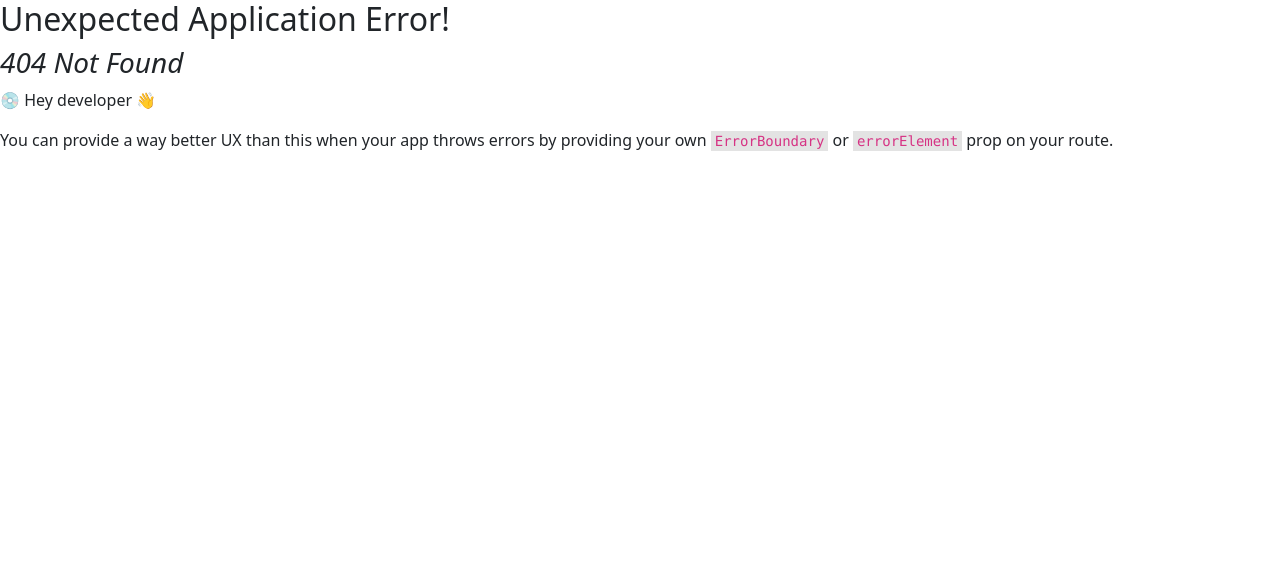
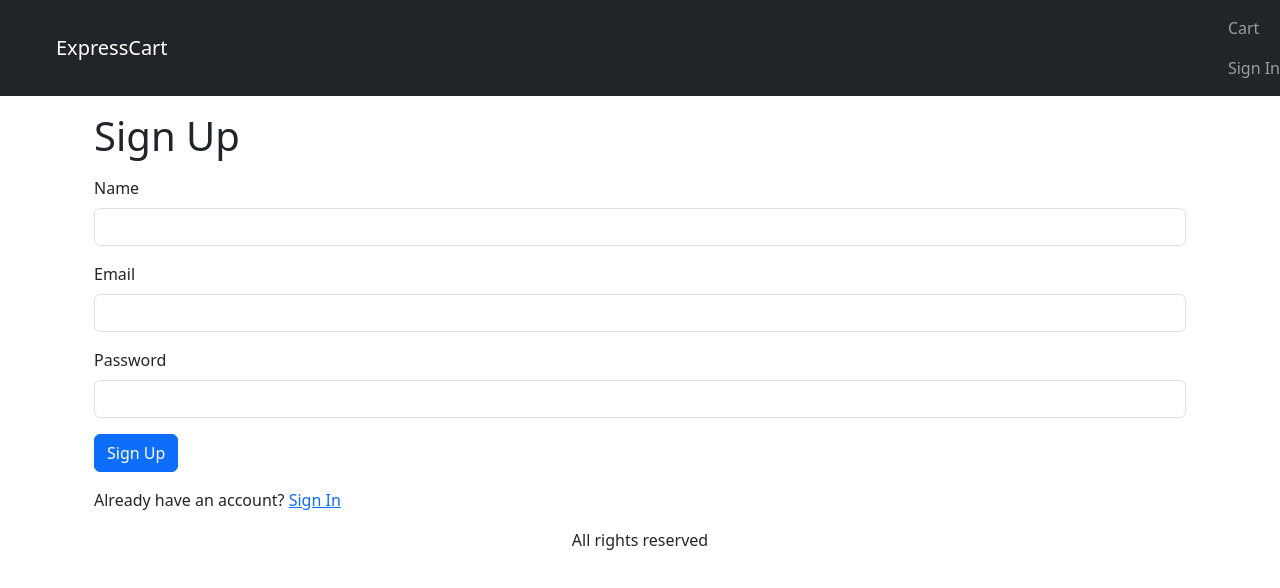
Before and after one commit to AbinashRai/MERN-Ecommerce, a React (Vite) app in the folder frontend/: page /signup in a window 1280 px wide. Before the commit this address had no page. Shown: the top 588 px of the page. Built offline with nearby package versions, Linux system fonts and the light colour scheme.

Commit message:
fixed the post link in singUpPage

```diff
--- a/frontend/src/App.tsx
+++ b/frontend/src/App.tsx
@@ -14,7 +14,7 @@ function App() {
               <Link to="/cart" className="nav-link">
                 Cart
               </Link>
-              <a href="/signin" className="nav-link">
+              <a href="/signup" className="nav-link">
                 Sign In
               </a>
             </Nav>
--- a/frontend/src/main.tsx
+++ b/frontend/src/main.tsx
@@ -24,7 +24,7 @@ const router = createBrowserRouter(
       <Route index={true} element={<HomePage />} />
       <Route path="product/:slug" element={<ProductPage />} />
       <Route path="cart" element={<CartPage />} />
-      <Route path="signin" element={<SignUpPage />} />
+      <Route path="signup" element={<SignUpPage />} />
       {/* <Route path="dashboard" element={<Dashboard />} /> */}
       {/* ... etc. */}
     </Route>
--- a/frontend/src/pages/SignUpPage.tsx
+++ b/frontend/src/pages/SignUpPage.tsx
@@ -11,7 +11,7 @@ const SignUpPage = () => {
   const handleSubmit = (e: React.FormEvent<HTMLFormElement>) => {
     e.preventDefault();
     axios
-      .post("/signup", { name, email, password })
+      .post("http://localhost:4000/signup", { name, email, password })
       .then((result) => console.log(result))
       .catch((err) => console.log(err));
   };
@@ -25,7 +25,7 @@ const SignUpPage = () => {
         <Form.Group className="mb-3" controlId="name">
           <Form.Label>Name</Form.Label>
           <Form.Control
-            type="name"
+            type="text"
             required
             onChange={(e) => setName(e.target.value)}
           />
@@ -49,15 +49,6 @@ const SignUpPage = () => {
           />
         </Form.Group>
 
-        <Form.Group className="mb-3" controlId="confirmPassword">
-          <Form.Label>Confirm Password</Form.Label>
-          <Form.Control
-            type="password"
-            required
-            onChange={(e) => setPassword(e.target.value)}
-          />
-        </Form.Group>
-
         <div className="mb-3">
           <Button type="submit">Sign Up</Button>
         </div>
```
Also changed, not shown: 1 other file (tests, documents, lock files or other folders).
